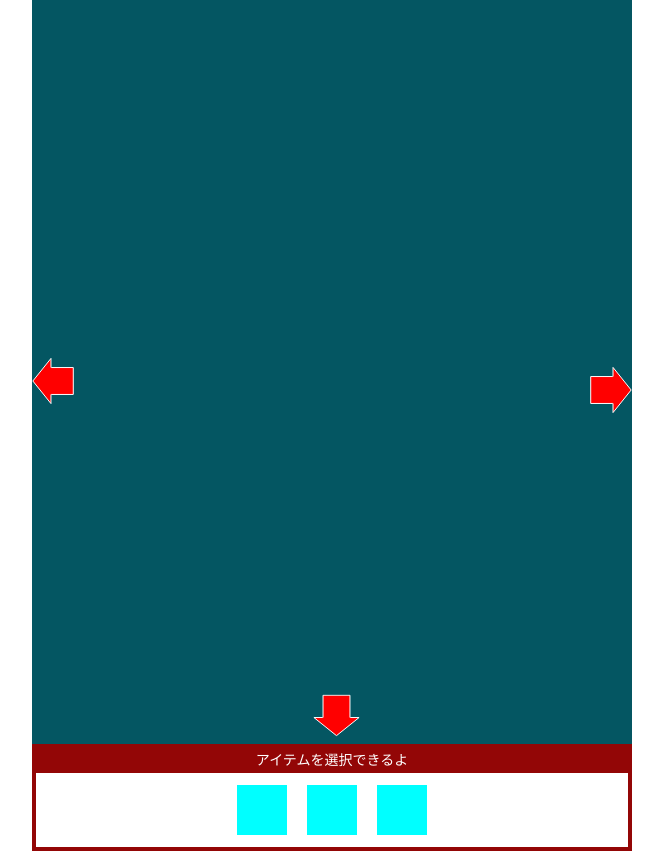
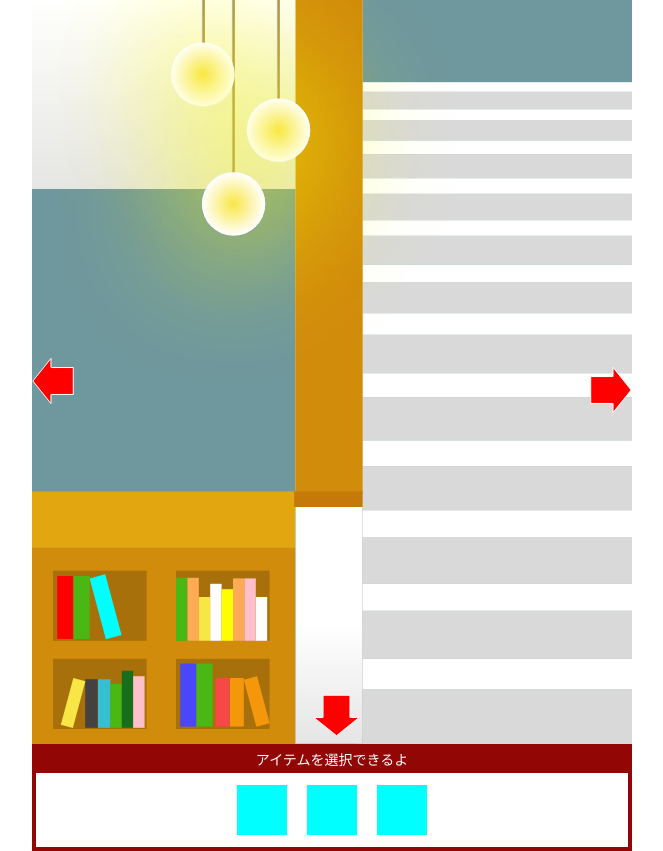
Before and after one commit to marimonon/advent2024_christmas, a React (Vite) app: page / in a window 1280 px wide. Shown: the whole page, without its empty margins (308-971 px from the left). Built offline with nearby package versions, Linux system fonts and the light colour scheme.

Commit message:
背景のcss

```diff
--- a/src/components/Rooms/StepRoom.tsx
+++ b/src/components/Rooms/StepRoom.tsx
@@ -1,8 +1,18 @@
 /** @jsxImportSource @emotion/react */
 import { css } from "@emotion/react"
+import StepRoomBg from "../Images/Step/StepRoomBg"
 
 const StepRoom: React.FC = () => {
-  return <div>{/* コンポーネントの内容をここに追加 */}</div>
+  return (
+    <div>
+      <StepRoomBg css={stepBgCss} />
+    </div>
+  )
 }
 
 export default StepRoom
+
+const stepBgCss = css`
+  width: 100%;
+  height: 100%;
+`
```
